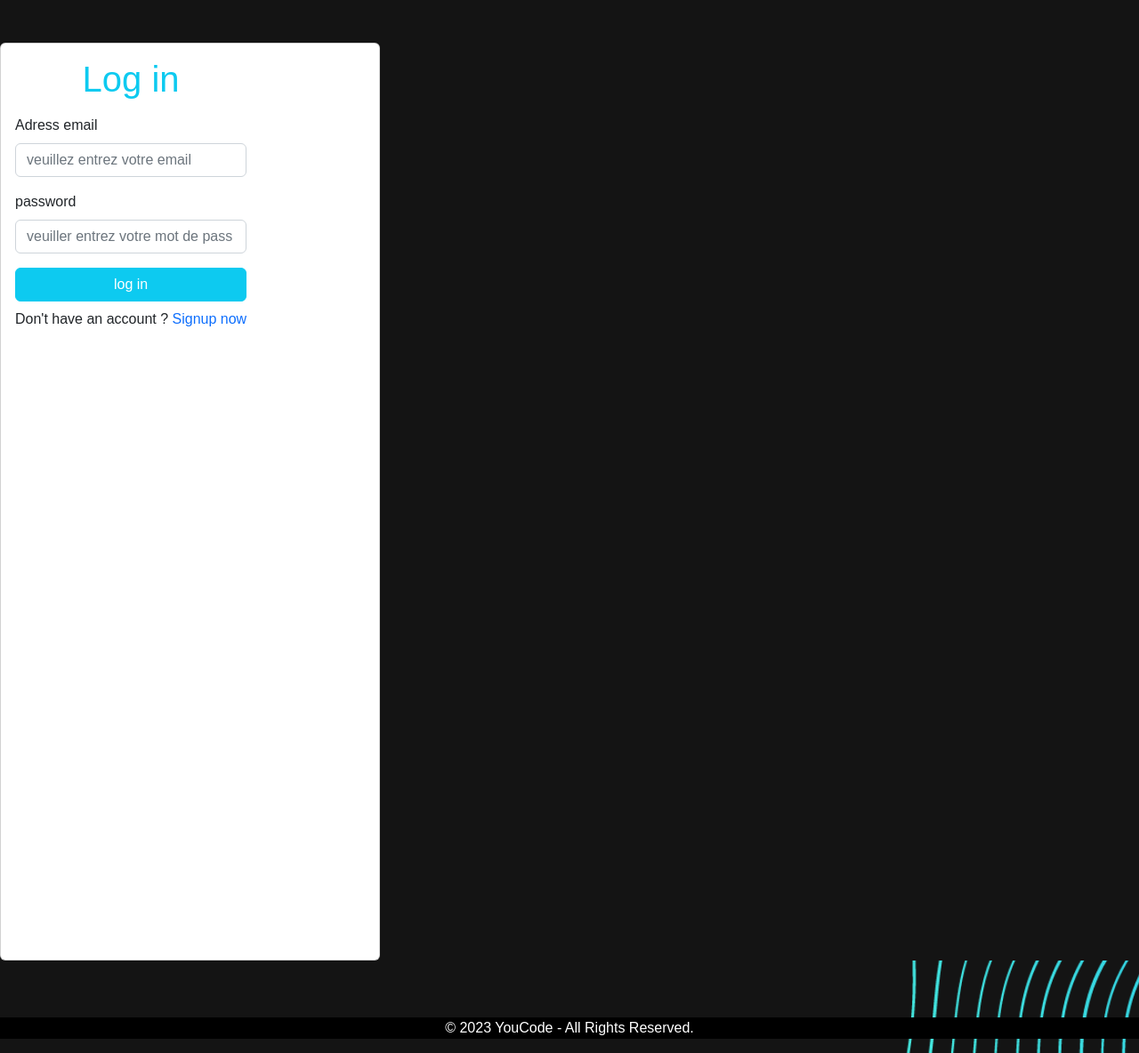
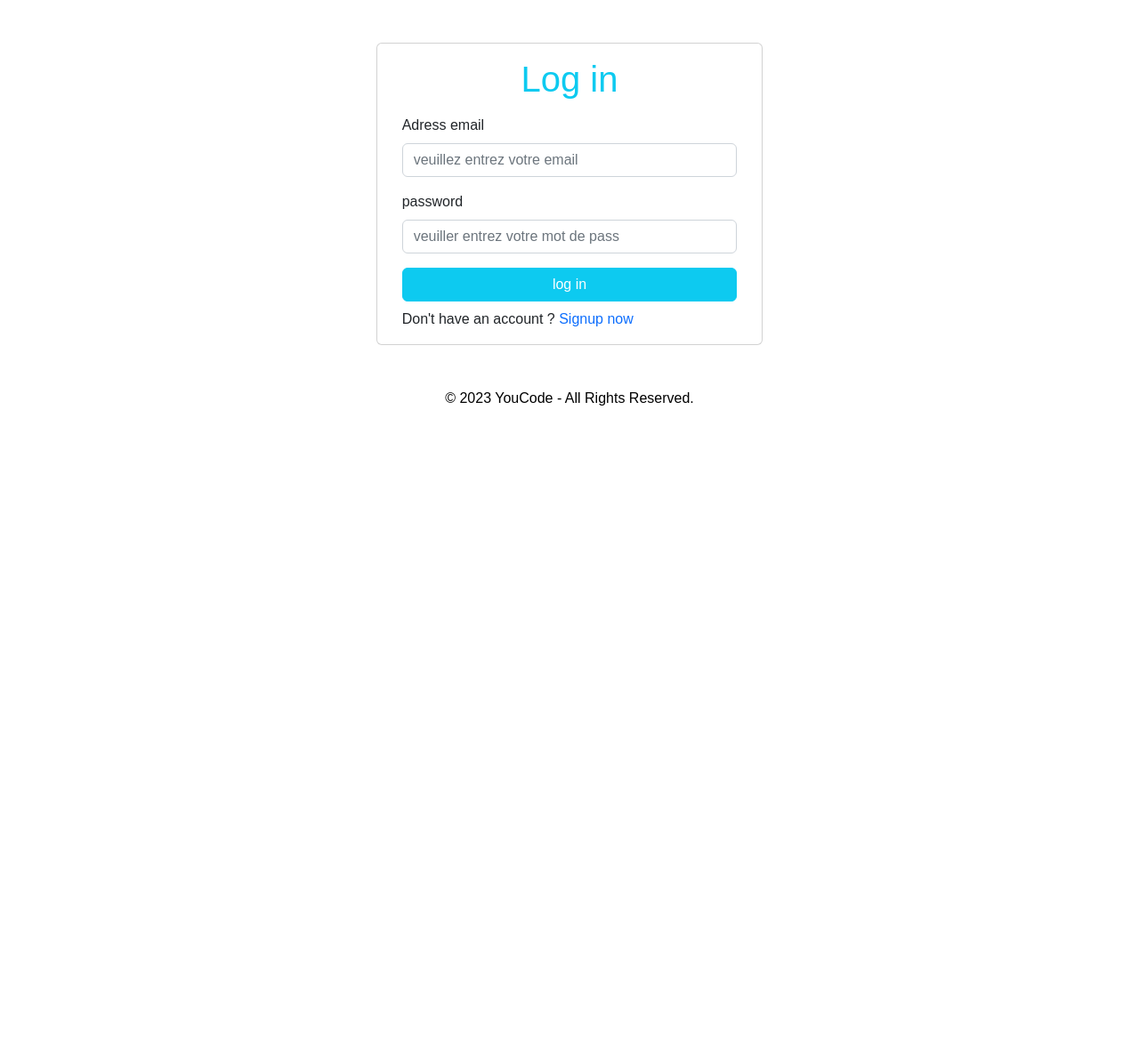
Before and after one commit to mouad5-bot/Article-Management-System, a PHP site: page / in a window 1280 px wide. Shown: the whole page at 89% size. After the commit the page ends 456 px from the top, so only its background shows below. Run offline with PHP 8.4, Linux system fonts and the light colour scheme.

Commit message:
CT-4 frontend login signup dashboard

```diff
--- a/Assets/css/main.css
+++ b/Assets/css/main.css
@@ -1,6 +1,6 @@
 .footer {
-  background-color: black;
-  color: white;
+  background-color: white;
+  color: black;
   text-align: center;
   margin-top: 4rem;
 }
@@ -27,30 +27,3 @@ a:hover {
   -webkit-box-sizing: border-box;
           box-sizing: border-box;
 }
-
-body {
-  background: url(Assets/image/log.png);
-  background-size: cover;
-}
-
-#login-continer {
-  overflow: hidden;
-}
-#login-continer .main .card .card-body {
-  position: absolute;
-}
-#login-continer .main .card #imgLogin {
-  position: relative;
-  top: 50px;
-  left: 50px;
-}
-
-#singup-continer {
-  overflow: hidden;
-}
-#singup-continer .main .card .card-body {
-  position: absolute;
-}
-#singup-continer .main .card #log-img {
-  position: relative;
-}
--- a/Assets/scss/sass/pages/_home.scss
+++ b/Assets/scss/sass/pages/_home.scss
@@ -1,8 +1,8 @@
 
 
 .footer{
-    background-color: black;
-    color: white;
+    background-color:  white;
+    color: black;
     text-align: center;
     margin-top: 4rem;
 }
--- a/Assets/scss/sass/pages/_index.scss
+++ b/Assets/scss/sass/pages/_index.scss
@@ -4,37 +4,30 @@
     box-sizing: border-box;
 }
 
-body{
-    background: url(Assets/image/log.png);
-    position: relative;
-}
+// #login-continer{
+//     overflow: hidden;
+//     .main{
+//         .card{
+//             .card-body{
+//                color: red;
+//             }
+//             #imgLogin{
+//                 margin-top: 5rem;
+//             }
+//         }
+//     }
+// }
 
-#login-continer{
-    overflow: hidden;
-    .main{
-        .card{
-            .card-body{
-                position: absolute;
-            }
-            #imgLogin{
-                position: relative;
-                top: 50px;
-                left: 50px;
-            }
-        }
-    }
-}
-
-#singup-continer{
-    overflow: hidden;
-    .main{
-        .card{
-            .card-body{
-                position: absolute;
-            }
-            #log-img{
-                position: relative;
-            }
-        }
-    }
-}
+// #singup-continer{
+//     overflow: hidden;
+//     .main{
+//         .card{
+//             .card-body{
+//                 color: red;
+//             }
+//             #log-img{
+//                 margin-top: 5rem;
+//             }
+//         }
+//     }
+// }
--- a/includes/footer.php
+++ b/includes/footer.php
@@ -1,5 +1,5 @@
 	<!-- BEGIN #footer -->
-    <div class="footer">
+    <div class="footer text-center mt-5">
 			<p>©  2023 YouCode - All Rights Reserved.</p>
     </div>
 
--- a/index.php
+++ b/index.php
@@ -1,23 +1,13 @@
 <?php
     require_once('scripts/script.php');
+
+    require_once('includes/head.php');
+
+	require_once('includes/session.php');
+
+	require_once('pages/login.php');
+
+	require_once('pages/singup.php');
+
+	require_once('includes/footer.php');
 ?>
-
-<?php
-    require_once('includes/head.php');
-?>
-
-<?php
-	require_once('includes/session.php');
-?>
-
-<?php
-	require_once('pages/login.php');
-?>
-
-<?php
-	require_once('pages/singup.php');
-?>
-
-<?php
-	include('includes/footer.php');
-?>
--- a/pages/login.php
+++ b/pages/login.php
@@ -1,13 +1,13 @@
 
 <div id="login-continer">
 	<div class="login-continer">
-		<div class="main d-flex">
+		<div class="row main d-flex justify-content-center">
 			<div class="card col-12 col-sm-4 mt-5">
 				<div class="card-body">
 					<h1 class="card-title text-info text-center mb-3">Log in</h1>
 
 					<form action="../config/scripts.php" method="POST">
-						<div class="">
+						<div class="form-login">
 							<div class="mb-3">
 								<label for="email" class="form-label">Adress email</label>
 								<input type="email" class="form-control" id="email"  name="email"
@@ -26,9 +26,9 @@
 					</form>
 				</div>
 			</div>
-			<div class="col-7 d-none d-sm-block" id="imgLogin">
+			<!-- <div class="col-7 d-none d-sm-block" id="imgLogin">
 				<img src="Assets/image/log.png" alt="login">
-			</div>
+			</div> -->
 		</div>
 	</div>
 </div>
--- a/pages/singup.php
+++ b/pages/singup.php
@@ -1,7 +1,7 @@
 <div id="singup-continer">
 	<div class="singup-continer">
-		<div class="main d-flex">
-			<div class="card mt-5 col-12 col-sm-4">
+		<div class="row main d-flex justify-content-center">
+			<div class="card mt-5 col-12 col-sm-4 ">
 				<div class="card-body">
 					<h1 class="card-title text-info text-center mb-3">Sign up</h1>
 					<form action="../scripts/script.php" method="POST">
@@ -30,9 +30,9 @@
 					</form>
 				</div>
 			</div>
-			<div class="d-none d-sm-block col-6" id="log-img">
+			<!-- <div class="d-none d-sm-block col-6" id="log-img">
 				<img src="Assets/image/log.png" alt="singup">
-			</div>
+			</div> -->
 		</div>
 	</div>
 </div>
```
Also changed, not shown: pages/dashboard.php (+7 -16 lines), Assets/js/main.js (line endings or trailing spaces).
